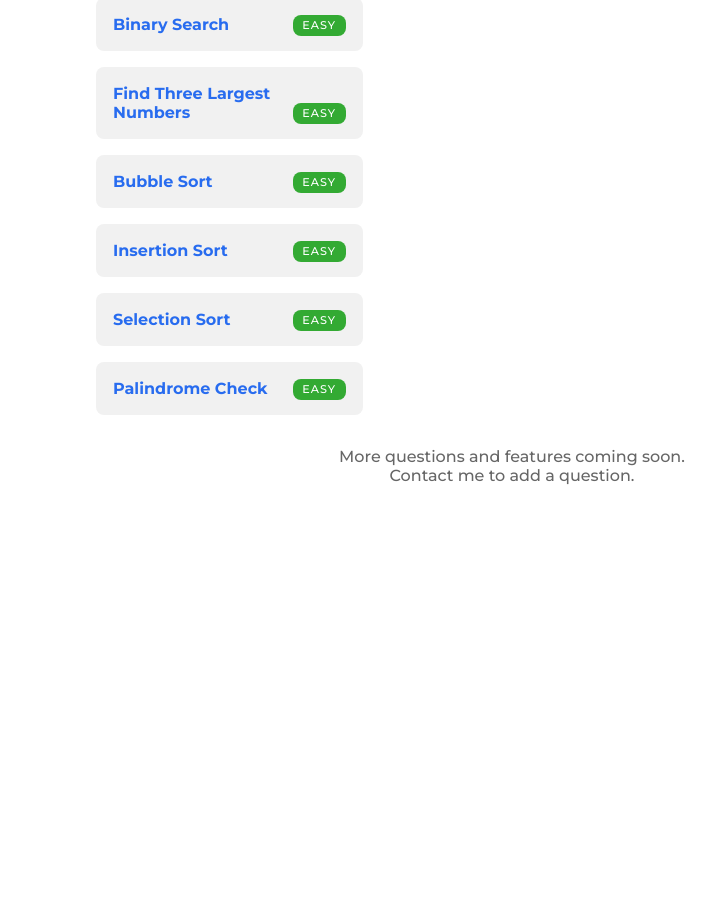
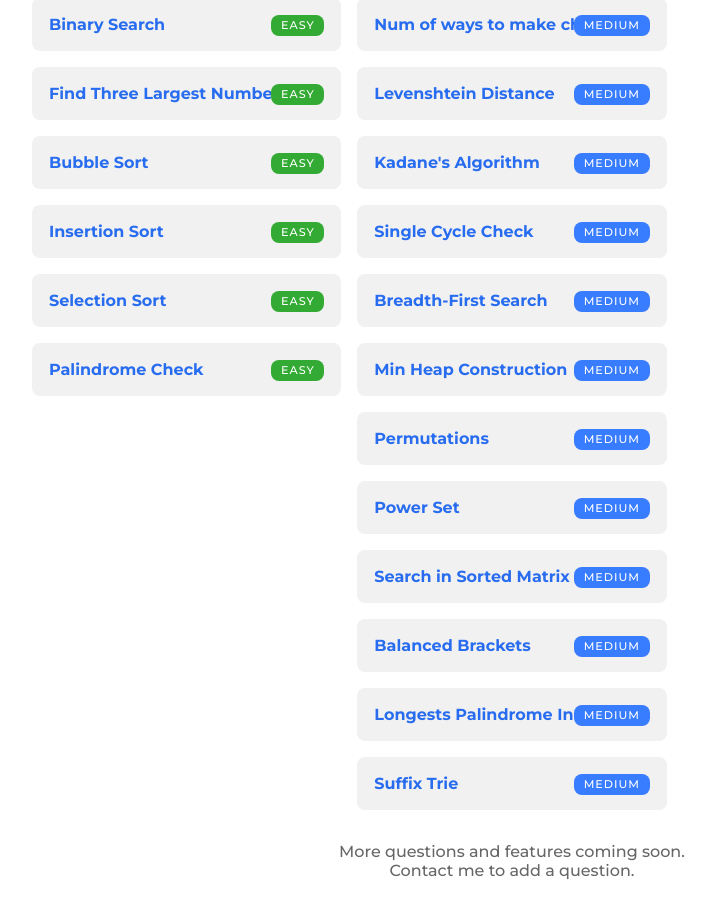
Before and after one commit to ajajaj2807/ld-blog, a Next.js app: page /code in a window 1280 px wide. Shown: the part 460-1372 px from the top of the page, without its empty margins (128-843 px from the left). Before the commit the page ends 945 px from the top, so only its background shows below. Built offline with nearby package versions, Linux system fonts and the light colour scheme; no server answers.

Commit message:
Added questions

```diff
--- a/questions.js
+++ b/questions.js
@@ -76,4 +76,75 @@ export const questions = [
     category: "medium",
     io: 'Sample input: [75, 105, 120, 75, 90, 135] ; Sample output: 330 (75, 120, 135)'
   },
+  {
+    title: "Num of ways to make change",
+    question: "Given an array of positive integers representing coin denominations and a single non-negative integer representing a target amount of money, implement a function that returns the number of ways to make change for that target amount using the given coin denominations. Note that an unlimited amount of coins is at your disposal.",
+    category: "medium",
+    io: 'Sample input: 6, [1, 5] ; Sample output: 2 (1x1 + 1x5 and 6x1)'
+  },
+  {
+    title: "Levenshtein Distance",
+    question: "Write a function that takes in two strings and returns the minimum number of edit operations that need to be performed on the rst string to obtain the second string. There are three edit operations: insertion of a character, deletion of a character, and substitution of a character for another.",
+    category: "medium",
+    io: 'Sample input:"abc","yabd" Sample output: 2 (insert"y"; substitute "c"for "d")'
+  },
+  {
+    title: "Kadane's Algorithm",
+    question: "Write a function that takes in a non-empty array of integers and returns the maximum sum that can be obtained by summing up all the numbers in a non-empty subarray of the input array. A subarray must only contain adjacent numbers.",
+    category: "medium",
+    io: 'Sample input: [3, 5, -9, 1, 3, -2, 3, 4, 7, 2, -9, 6, 3, 1, -5, 4] ; Sample output: 19 ([1, 3, -2, 3, 4, 7, 2, -9, 6, 3, 1])'
+  },
+  {
+    title: "Single Cycle Check",
+    question: "You are given an array of integers. Each integer represents a jump of its value in the array. For instance, the integer 2 represents a jump of 2 indices forward in the array; the integer -3 represents a jump of 3 indices backward in the array. If a jump spills past the array's bounds, it wraps over to the other side. For instance, a jump of -1 at index 0 brings us to the last index in the array. Similarly, a jump of 1 at the last index in the array brings us to index 0. Write a function that returns a boolean representing whether the jumps in the array form a single cycle. A single cycle occurs if, starting at any index in the array and following the jumps, every element is visited exactly once before landing back on the starting index.",
+    category: "medium",
+    io: 'Sample input: [2, 3, 1, -4, -4, 2] ; Sample output: True'
+  },
+  {
+    title: "Breadth-First Search",
+    question: "You are given a Node class that has a name and an array of optional children Nodes. When put together, Nodes form a simple tree-like structure. Implement the breadthFirstSearch method on the Node class, which takes in an empty array, traverses the tree using the Breadth-rst Search approach (specically navigating the tree from left to right), stores all of the Nodes' names in the input array, and returns it.",
+    category: "medium"
+  },
+  {
+    title: "Min Heap Construction",
+    question: "Implement a Min Heap class. The class should support insertion, removal (of the minimum / root value), peeking (of the minimum / root value), as well as sifting a value up and down the heap and building the heap from an input array. The heap should be represented in the form of an array.",
+    category: "medium",
+    io: 'Sample input: [48, 12, 24, 7, 8, -5, 24, 391, 24, 56, 2, 6, 8, 41] -> buildHeap(array) -> insert(76) -> remove() -> remove() -> insert(87) ; Sample output: -> [-5, 2, 6, 7, 8, 8, 24, 391, 24, 56, 12, 24, 48, 41] -> [-5, 2, 6, 7, 8, 8, 24, 391, 24, 56, 12, 24, 48, 41, 76] -> [2, 7, 6, 24, 8, 8, 24, 391, 76, 56, 12, 24, 48, 41] -> [6, 7, 8, 24, 8, 24, 24, 391, 76, 56, 12, 41, 48] -> [6, 7, 8, 24, 8, 24, 24, 391, 76, 56, 12, 41, 48, 87]'
+  },
+  {
+    title: "Permutations",
+    question: "Write a function that takes in an array of unique integers and returns an array of all permutations of those integers. If the input array is empty, your function should return an empty array.",
+    category: "medium",
+    io: 'Sample input: [1, 2, 3] ; Sample output: [[1, 2, 3], [1, 3, 2], [2, 1, 3], [2, 3, 1], [3, 1, 2], [3, 2, 1]]'
+  },
+  {
+    title: "Power Set",
+    question: "Write a function that takes in an array of unique integers and returns its powerset. The powerset P(X) of a set X is the set of all subsets of X. For example, the powerset of [1,2] is [[], [1], [2], [1,2]]. Note that the sets in the powerset do not need to be in any particular order.",
+    category: "medium",
+    io: 'Sample input: [1, 2, 3] ; Sample output: [[], [1], [2], [3], [1, 2], [1, 3], [2, 3], [1, 2, 3]]'
+  },
+  {
+    title: "Search in Sorted Matrix",
+    question: "You are given a two-dimensional array (matrix) of distinct integers where each row is sorted and each column is also sorted. The matrix does not necessarily have the same height and width. You are also given a target number, and you must write a function that returns an array of the row and column indices of the target number if it is contained in the matrix and [-1, -1] if it is not contained in the matrix.",
+    category: "medium",
+    io: 'Sample input: [ [1, 4, 7, 12, 15, 1000], [2, 5, 19, 31, 32, 1001], [3, 8, 24, 33, 35, 1002], [40, 41, 42, 44, 45, 1003], [99, 100, 103, 106, 128, 1004], ], 44 ; Sample output: [3, 3]'
+  },
+  {
+    title: "Balanced Brackets",
+    question: 'Write a function that takes in a string made up of brackets ("(","[","{",")","]", and "}") and other optional characters. The function should return a boolean representing whether or not the string is balanced in regards to brackets. A string is said to be balanced if it has as many opening brackets of a given type as it has closing brackets of that type and if no bracket is unmatched. Note that a closing bracket cannot match a corresponding opening bracket that comes after it. Similarly, brackets cannot overlap each other as in "[(])".',
+    category: "medium",
+    io: ' Sample input:"([])(){}(())()()" ; Sample output: True (it is balanced) '
+  },
+  {
+    title: "Longests Palindrome In",
+    question: 'Write a function that, given a string, returns its longest palindromic substring. A palindrome is dened as a string that is written the same forward and backward. Assume that there will only be one longest palindromic substring.',
+    category: "medium",
+    io: 'Sample input:"abaxyzzyxf" Sample output:"xyzzyx"'
+  },
+  {
+    title: "Suffix Trie",
+    question: 'Write a class for a sufx-trie-like data structure. The class should have a "root" property set to be the root node of the trie. The class should support creation from a string and the searching of strings. The creation method (called populateSufxTrieFrom()) will be called when the class is instantiated and should populate the "root" property of the class. Note that every string added to the trie should end with the special"endSymbol" character:"*".',
+    category: "medium",
+    io: 'Sample input (for creation):"babc" ; Sample output (for creation): { "c": {"": True}, "b": { "c": {"": True}, "a": {"b": {"c": {"": True}}}, }, "a": {"b": {"c": {"": True}}}, } Sample input (for searching in the sufx trie above):"abc" Sample output (for searching in the sufx trie above): True'
+  },
 ];
--- a/styles/main.scss
+++ b/styles/main.scss
@@ -6,7 +6,7 @@ $f-sec: "DM Mono";
 $f-pri: "Montserrat";
 
 .coding-wrapper{
-  width: 65%;
+  width: 75%;
   margin: 0 auto;
   b{
     display: block;
@@ -71,7 +71,7 @@ $f-pri: "Montserrat";
   display: flex;
   align-items: center;
   justify-content: center;
-  margin-top: 2rem;
+  margin: 2rem 0;
   span{
     color: #666;
     text-align: center;
```
